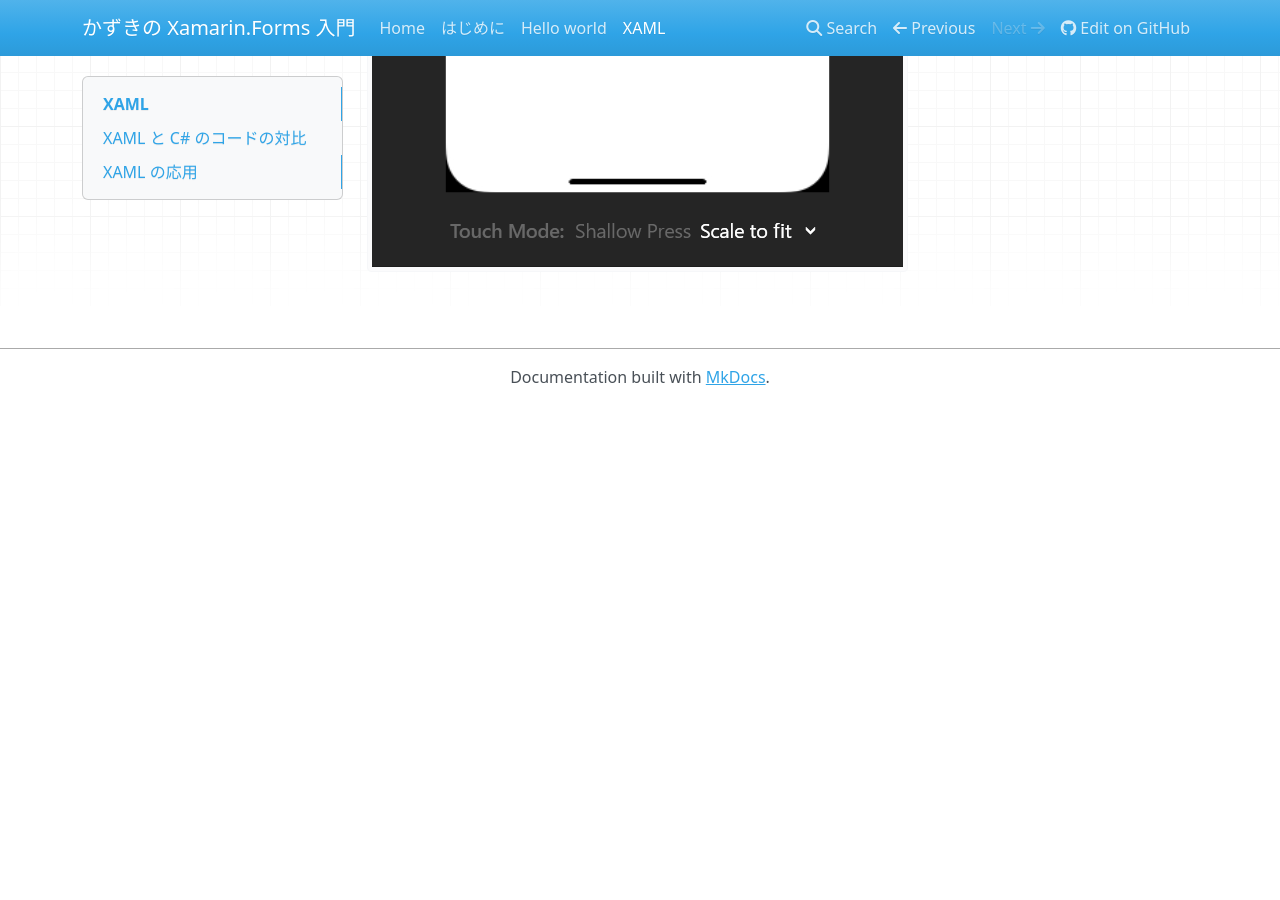
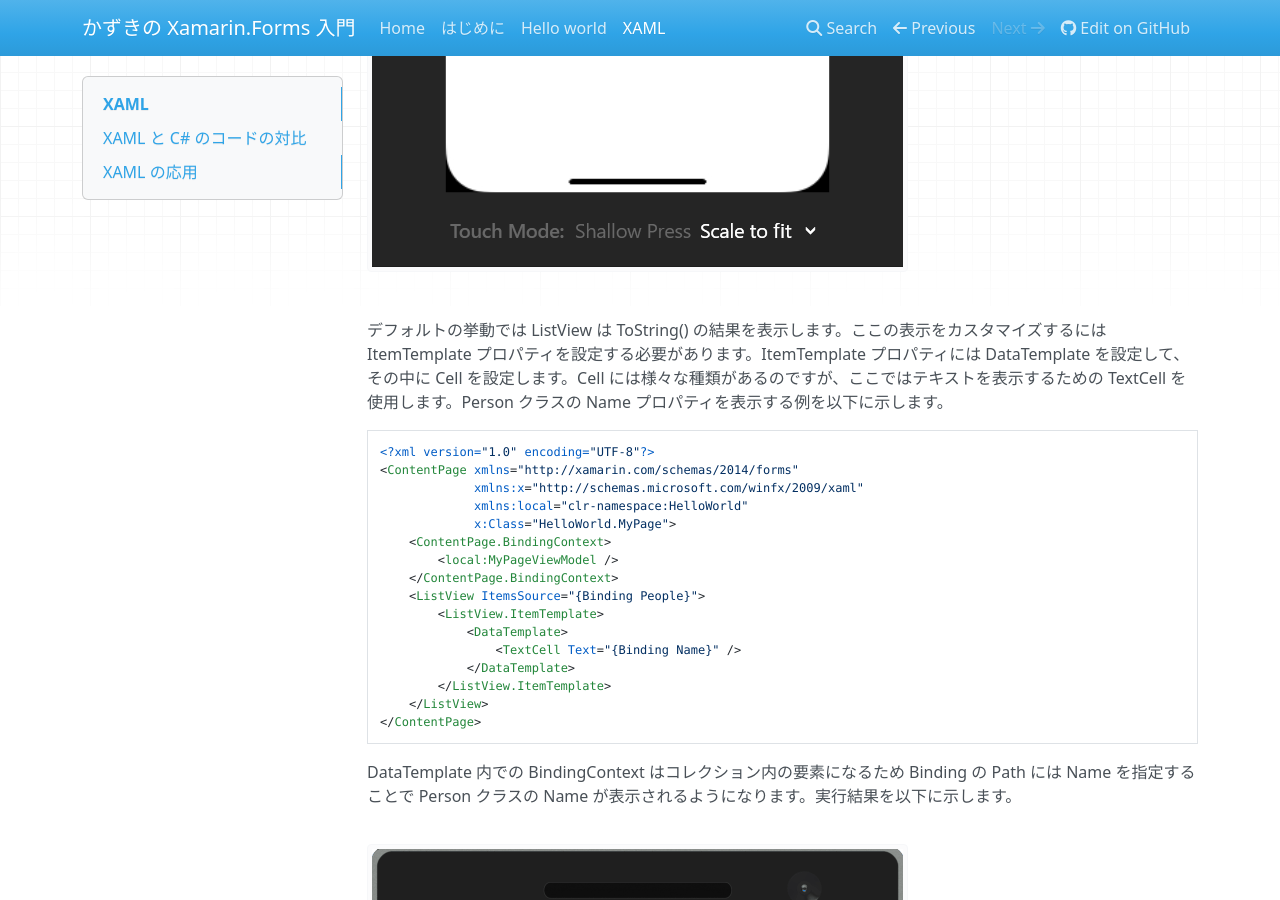
Before and after one commit to runceel/xfedu, an MkDocs documentation site: the page built from docs/03.xaml/index.md, in a window 1280 px wide and 900 px high, scrolled down 42233 px. Built offline with MkDocs 1.6.1, drawn with Linux system fonts in a browser that asks for light colours; nearby versions of some CDN libraries; old or Windows-style settings are respelled for this version of MkDocs; before the commit the page ends 42638 px from its top, so only the background shows below that.

Commit message:
datatemplate

````diff
--- a/docs/03.xaml/index.md
+++ b/docs/03.xaml/index.md
@@ -684,3 +684,30 @@ namespace HelloWorld
 ![Android CollectionBinding](images/android-collectionbinding.gif)
 
 ![iOS CollectionBinding](images/ios-collectionbinding.gif)
+
+デフォルトの挙動では ListView は ToString() の結果を表示します。ここの表示をカスタマイズするには ItemTemplate プロパティを設定する必要があります。ItemTemplate プロパティには DataTemplate を設定して、その中に Cell を設定します。Cell には様々な種類があるのですが、ここではテキストを表示するための TextCell を使用します。Person クラスの Name プロパティを表示する例を以下に示します。
+
+```xml
+<?xml version="1.0" encoding="UTF-8"?>
+<ContentPage xmlns="http://xamarin.com/schemas/2014/forms"
+             xmlns:x="http://schemas.microsoft.com/winfx/2009/xaml"
+             xmlns:local="clr-namespace:HelloWorld"
+             x:Class="HelloWorld.MyPage">
+    <ContentPage.BindingContext>
+        <local:MyPageViewModel />
+    </ContentPage.BindingContext>
+    <ListView ItemsSource="{Binding People}">
+        <ListView.ItemTemplate>
+            <DataTemplate>
+                <TextCell Text="{Binding Name}" />
+            </DataTemplate>
+        </ListView.ItemTemplate>
+    </ListView>
+</ContentPage>
+```
+
+DataTemplate 内での BindingContext はコレクション内の要素になるため Binding の Path には Name を指定することで Person クラスの Name が表示されるようになります。実行結果を以下に示します。
+
+![Android CollectionBinding & DataTemplate](images/android-collectionbinding-datatemplate.gif)
+
+![iOS CollectionBinding & DataTemplate](images/ios-collectionbinding-datatemplate.gif)
````
Also changed, not shown: docs/03.xaml/images/android-collectionbinding-datatemplate.gif (added), docs/03.xaml/images/ios-collectionbinding-datatemplate.gif (added), 1 other file.
